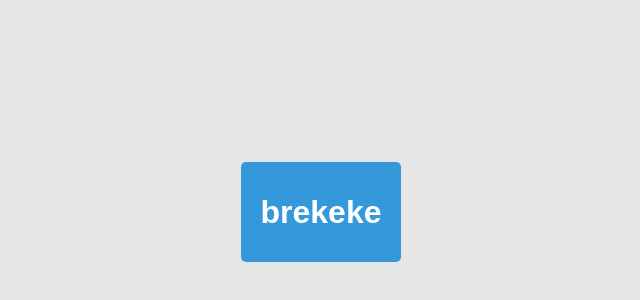
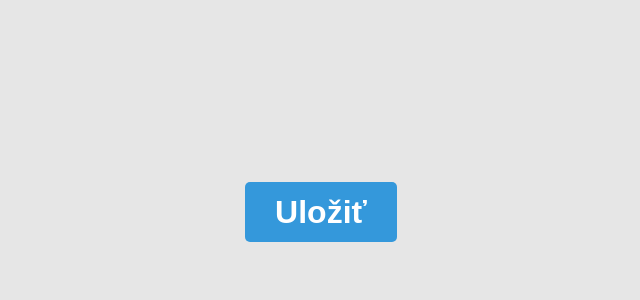
Before and after one commit to bzagrapan/favorite-books, a React (Create React App) app: page / in a window 1280 px wide. Shown: the part 188-488 px from the top of the page, without its empty margins (319-959 px from the left). Built offline with nearby package versions, Linux system fonts and the light colour scheme.

Commit message:
added new component

```diff
--- a/src/App.js
+++ b/src/App.js
@@ -1,10 +1,10 @@
 import './App.css';
-import CloudButton from './components/atoms/CloudButton/CloudButton';
+import CustomButton from './components/atoms/Button/Button';
 
 function App() {
   return (
     <div className="App">
-      <CloudButton text="brekeke" />
+      <CustomButton text="Uložiť" />
     </div>
   );
 }
--- /dev/null
+++ b/src/components/atoms/Button/Button.scss
@@ -0,0 +1,30 @@
+@import '../../../utils/variables';
+
+.custom-button {
+  box-sizing: border-box;
+  display: flex;
+  justify-content: center;
+  align-items: center;
+  height: 60px;
+  position: relative;
+  padding: 4px 30px;
+  background-color: #3498db;
+  color: #fff;
+  font-size: 16px;
+  font-weight: bold;
+  border: none;
+  border-radius: 5px;
+  outline: none;
+  cursor: pointer;
+
+  // @media (hover: hover) je visual fix pre mobil/tablet, aby po kliknuti na button neostala hover farba 'stucked'.
+  @media (hover: hover) {
+    &:hover {
+      background-color: #2283c3;
+    }
+  }
+
+  @media (max-width: $breakpoint-mobile) {
+    width: 100%;
+  }
+}
--- a/src/components/atoms/CloudButton/CloudButton.tsx
+++ b/src/components/atoms/Button/Button.tsx
@@ -1,19 +1,19 @@
 import React, { ButtonHTMLAttributes } from 'react';
-import './CloudButton.scss';
+import './Button.scss';
 
-export interface CloudButtonProps
+export interface CustomButtonProps
   extends ButtonHTMLAttributes<HTMLButtonElement> {
   text: string;
 }
 
-const CloudButton = (props: CloudButtonProps) => {
+const CustomButton = (props: CustomButtonProps) => {
   const { text } = props;
 
   return (
-    <button className="cloud-button">
+    <button className="custom-button">
       <h1>{text}</h1>
     </button>
   );
 };
 
-export default CloudButton;
+export default CustomButton;
--- a/src/components/atoms/CloudButton/CloudButton.scss
+++ /dev/null
@@ -1,11 +0,0 @@
-.cloud-button {
-    position: relative;
-    display: inline-block;
-    padding: 10px 20px;
-    background-color: #3498db; /* You can change the background color */
-    color: #fff; /* Text color */
-    font-size: 16px;
-    font-weight: bold;
-    border: none;
-    border-radius: 5px; /* Adjust the border-radius for a cloud-like shape */
-  }
--- /dev/null
+++ b/src/utils/_variables.scss
@@ -0,0 +1,3 @@
+$breakpoint-mobile: 768px;
+$breakpoint-tablet: 1010px;
+$breakpoint-desktop: 1200px;
```
Also changed, not shown: 1 other file (tests, documents, lock files or other folders).
